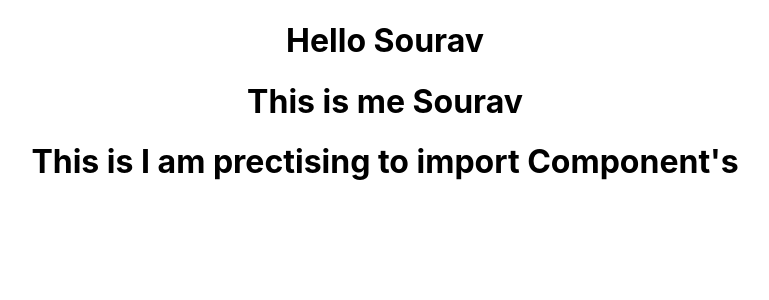
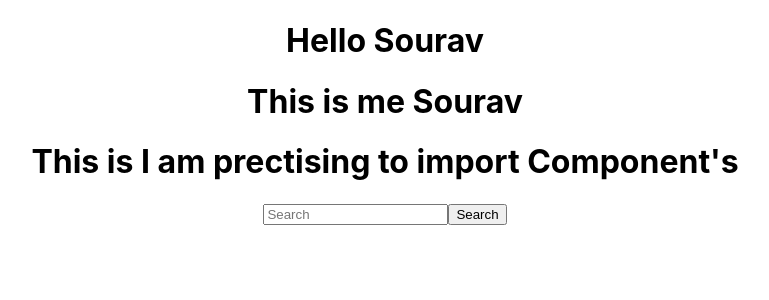
Before and after one commit to kumarsourav10/React-js-basic-to-high, a React (Create React App) app in the folder blog/: page / in a window 1280 px wide. Shown: the top 300 px of the page, without its empty margins (255-1024 px from the left). Built offline with nearby package versions, Linux system fonts and the light colour scheme.

Commit message:
here i learn how to give form

```diff
--- a/blog/src/App.js
+++ b/blog/src/App.js
@@ -2,6 +2,7 @@
 import './App.css';
 import User from './User'
 import Sourav from './Sourav'
+import Form from './Form';
 
 function App() {
   return (
@@ -9,6 +10,7 @@ function App() {
       <h1>Hello Sourav</h1>
       <User />
       <Sourav />
+      <Form />
     </div>
   );
 }
--- /dev/null
+++ b/blog/src/Form.js
@@ -0,0 +1,17 @@
+function Form()
+{
+    return(
+        <div>
+            <nav class="navbar bg-light">
+      <div class="container-fluid">
+        <form class="d-flex" role="search">
+          <input class="form-control me-2" type="search" placeholder="Search" aria-label="Search"/>
+          <button class="btn btn-outline-success" type="submit">Search</button>
+        </form>
+      </div>
+    </nav>
+        </div>
+    )
+}
+
+export default Form;
```
